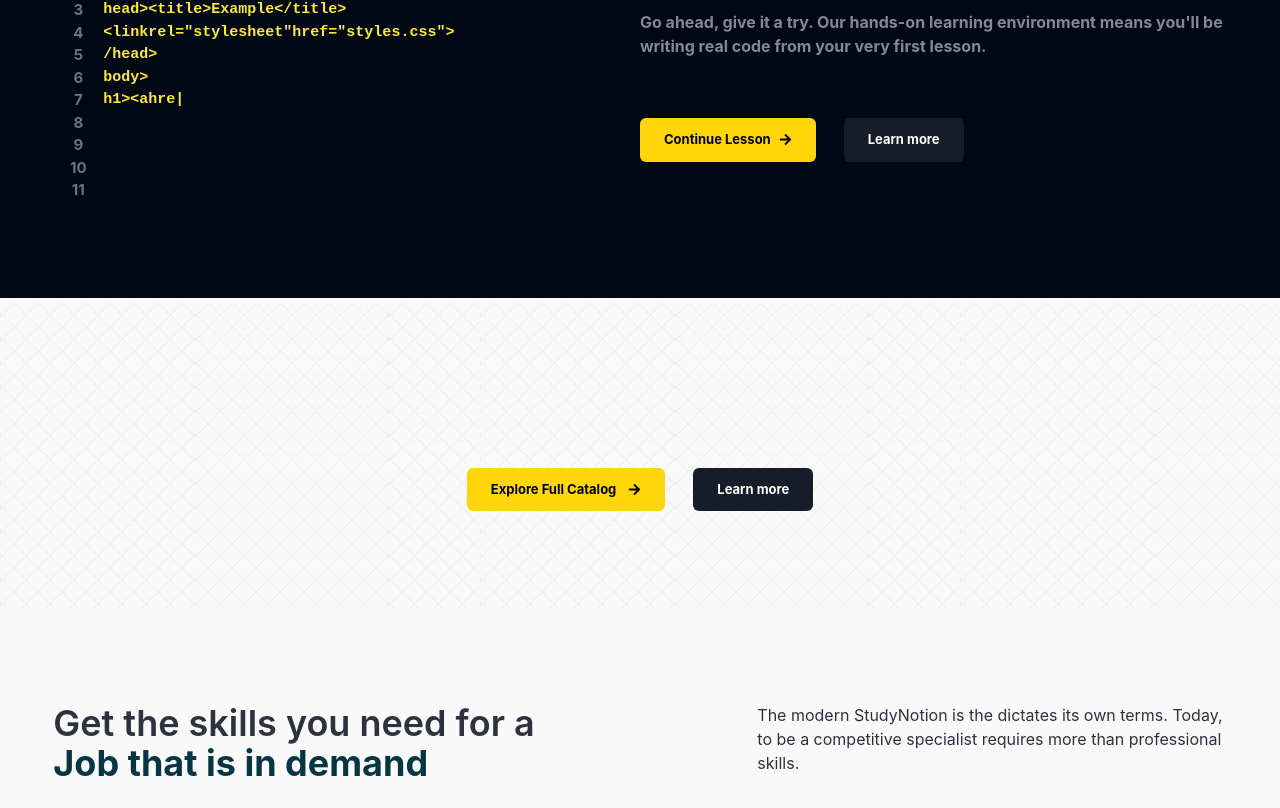
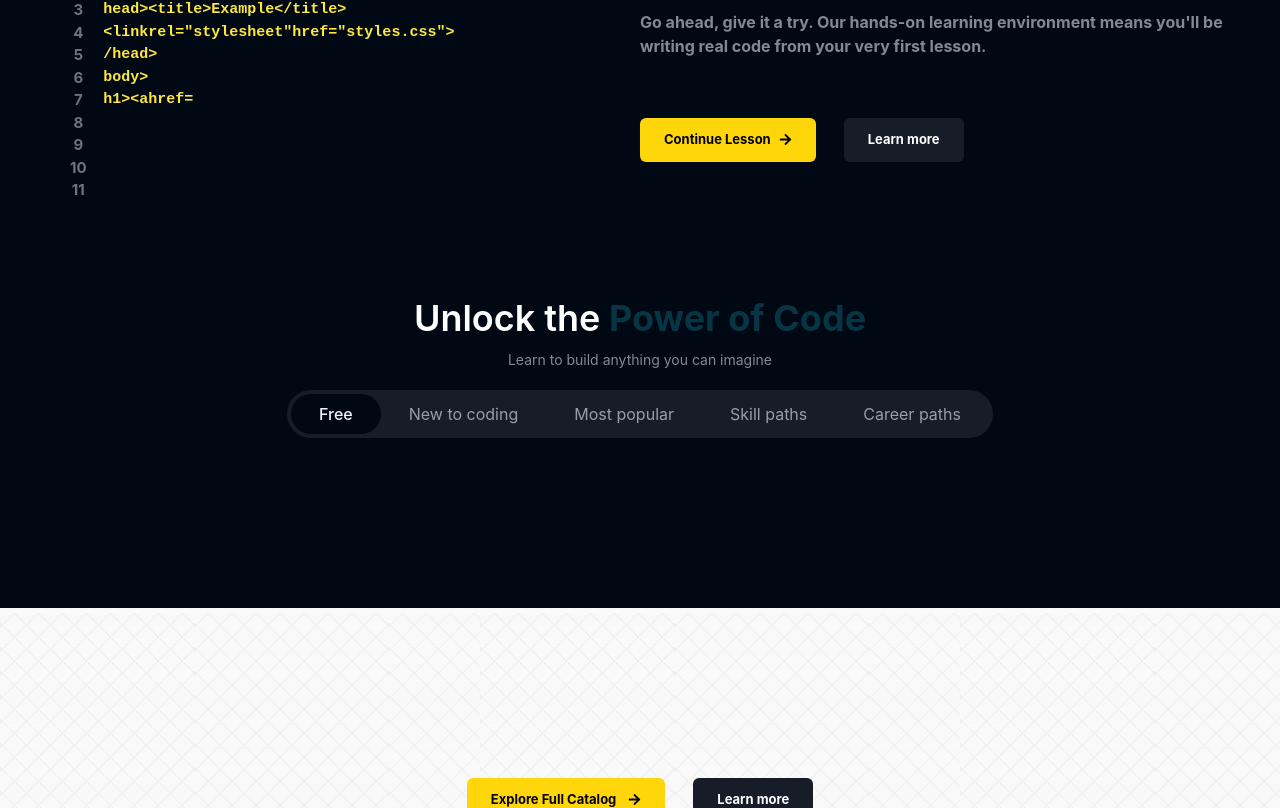
Before and after one commit to mroy8202/EdTech-project, a React (Create React App) app: page / in a window 1280 px wide. Shown: the part 1157-1965 px from the top of the page. Built offline with nearby package versions, Linux system fonts and the light colour scheme.

Commit message:
ExploreMore component added

```diff
--- /dev/null
+++ b/src/components/core/Homepage/ExploreMore.jsx
@@ -0,0 +1,85 @@
+import React from 'react';
+import {HomePageExplore} from "../../../data/homepage-explore"
+import HighlightText from './HighlightText';
+import { useState } from 'react';
+
+
+const tabsName = [
+    "Free",
+    "New to coding",
+    "Most popular",
+    "Skill paths",
+    "Career paths",
+];
+
+const ExploreMore = () => {
+
+    const [currentTab, setCurrentTab] = useState(tabsName[0]);
+    const [courses, setCourses] = useState(HomePageExplore[0].courses);
+    const [currentCard, setCurrentCard] = useState(HomePageExplore[0].courses[0].heading)
+
+    const setMyCards = (value) => {
+        setCurrentTab(value);
+        const result = HomePageExplore.filter((course) => course.tag === value);
+        setCourses(result[0].courses);
+        setCurrentCard(result[0].courses[0].heading);
+    }
+
+  return (
+    <div>
+
+      <div className='text-4xl font-semibold text-center'>
+        Unlock the
+        <HighlightText text={"Power of Code"} />
+      </div>
+
+      <p className='text-center text-richblack-300 text-sm text-[16px] mt-3'>
+        Learn to build anything you can imagine
+      </p>
+
+      <div className='mt-5 flex flex-row rounded-full bg-richblack-800 mb-5 border-richblack-100
+      px-1 py-1'>
+      {
+        tabsName.map( (element, index) => {
+            return (
+                <div
+                className={`text-[16px] flex flex-row items-center gap-2
+                ${currentTab === element
+                ? "bg-richblack-900 text-richblack-5 font-medium"
+                : "text-richblack-200" } rounded-full transition-all duration-200 cursor-pointer
+                hover:bg-richblack-900 hover:text-richblack-5 px-7 py-2`}
+                key={index}
+                onClick={() => setMyCards(element)}
+                >
+                    {element}
+                </div>
+            )
+        })
+      }
+
+      </div>
+
+      <div className='lg:h-[150px]'></div>
+
+      {/* course card group */}
+
+        {/* <div className='absolute flex flex-row gap-10 justify-between w-full'>
+            {
+                courses.map(  (element, index) => {
+                    return (
+                        <CourseCard
+                        key={index}
+                        cardData = {element}
+                        currentCard = {currentCard}
+                        setCurrentCard = {setCurrentCard}
+                        />
+                    )
+                } )
+            }
+        </div> */}
+
+    </div>
+  )
+}
+
+export default ExploreMore
--- a/src/pages/Home.jsx
+++ b/src/pages/Home.jsx
@@ -9,6 +9,7 @@
 import LearningLanguageSection from "../components/core/Homepage/LearningLanguageSection";
 import InstructorSection from '../components/core/Homepage/InstructorSection';
 import Footer from '../components/common/Footer';
+import ExploreMore from '../components/core/Homepage/ExploreMore';
 
 const Home = () => {
   return (
@@ -118,6 +119,8 @@
                     codeColor={"text-yellow-25"}
                 />
             </div>
+
+            <ExploreMore></ExploreMore>
         </div>
 
         {/* Section 2 */}
```
